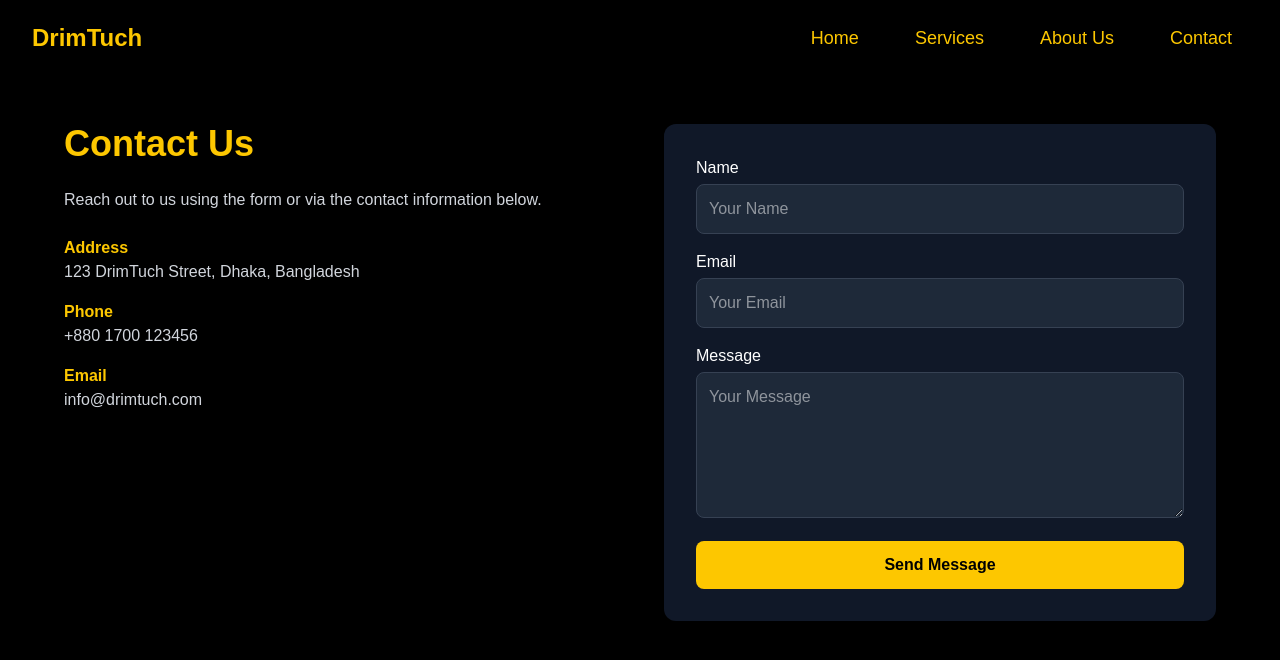
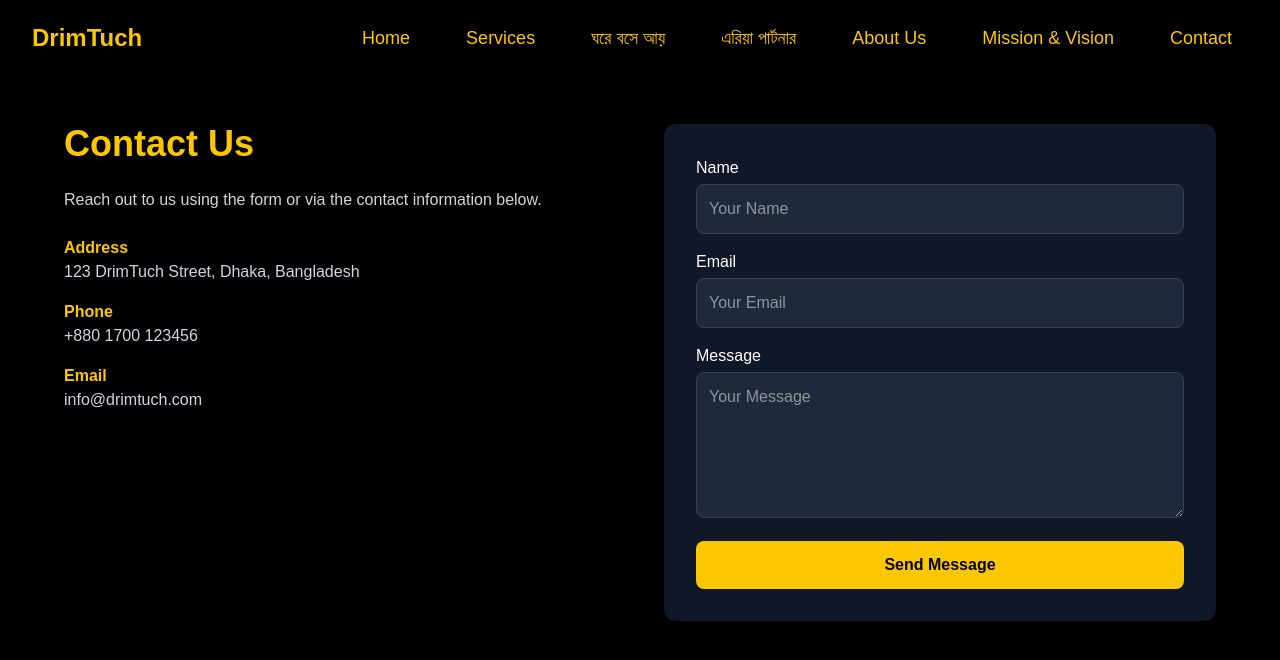
Before and after one commit to sirazulsihab/DrimTuch-web-client, a Next.js app: page /contact in a window 1280 px wide. Shown: the top 660 px of the page. Built offline with nearby package versions, Linux system fonts and the light colour scheme.

Commit message:
navbar some menu added

```diff
--- a/src/app/affiliate/dashboard/page.js
+++ b/src/app/affiliate/dashboard/page.js
@@ -209,6 +209,7 @@ export default function AffiliateDashboard() {
           {affiliate.availableBalance < 1000 && <p className="text-red-500 mt-2">Balance must be at least 1000 for withdraw</p>}
         </div>
 
+
         {/* Withdraw History */}
         <div className="bg-white rounded-2xl shadow-lg p-6 mt-8">
           <h3 className="text-xl font-bold mb-2">Withdraw History</h3>
--- a/src/app/services/details/[id]/page.js
+++ b/src/app/services/details/[id]/page.js
@@ -133,7 +133,7 @@
 import ServiceDetailsClient from "@/components/ServiceDetailsClient";
 
 export async function generateStaticParams() {
-  const res = await fetch("https://drimtuch-server.onrender.com/api/services");
+  const res = await fetch("https://drimtuch-server.onrender.com/api/services", { cache: "no-store" });
   const services = await res.json();
 
   return services.map((service) => ({
--- a/src/components/Navbar.js
+++ b/src/components/Navbar.js
@@ -6,23 +6,31 @@ export default function Navbar() {
   const [menuOpen, setMenuOpen] = useState(false);
   const [servicesOpen, setServicesOpen] = useState(false);
 
+  // Navigation Items
   const navItems = [
     { name: "Home", path: "/" },
     { name: "Services", path: "#", dropdown: true },
-    { name: "About Us", path: "#" },
+    { name: "ঘরে বসে আয়", path: "/affiliate/dashboard" },
+    { name: "এরিয়া পার্টনার", path: "#" },
+    { name: "About Us", path: "/about" },
+    { name: "Mission & Vision", path: "#" },
     { name: "Contact", path: "/contact" },
   ];
 
+  // Dropdown for Services
   const serviceDropdown = [
     { name: "ডিজিটাল মার্কেটিং", path: "/services/digital-marketing/" },
     { name: "ডিজিটাল সার্ভিসেস", path: "/services/digital-services/" },
-    { name: "ধরে বসে আয়", path: "/affiliate/dashboard" },
+    { name: "এ আই সার্ভিস", path: "/services/ai-services/" },
+    { name: "কনসালটেন্সি সার্ভিস", path: "/services/consultancy/" },
+    { name: "লোকাল বিজনেস", path: "/services/local-business/" },
     { name: "Track Order", path: "/order/track" },
   ];
 
   return (
     <nav className="bg-black text-yellow-400 sticky top-0 z-50 shadow-md">
       <div className="max-w-7xl mx-auto flex justify-between items-center px-4 py-4 md:px-8">
+        {/* Logo */}
         <div className="text-2xl font-bold">
           <Link href="/">DrimTuch</Link>
         </div>
@@ -39,7 +47,6 @@ export default function Navbar() {
               >
                 <span>{item.name}</span>
                 {servicesOpen && (
-                  // <ul className="absolute top-full left-0 bg-white text-black shadow-lg rounded pt-1 w-56">
                   <ul className="absolute top-full left-0 bg-black text-white shadow-lg rounded pt-1 w-56">
                     {serviceDropdown.map((sub) => (
                       <li key={sub.name}>
```
